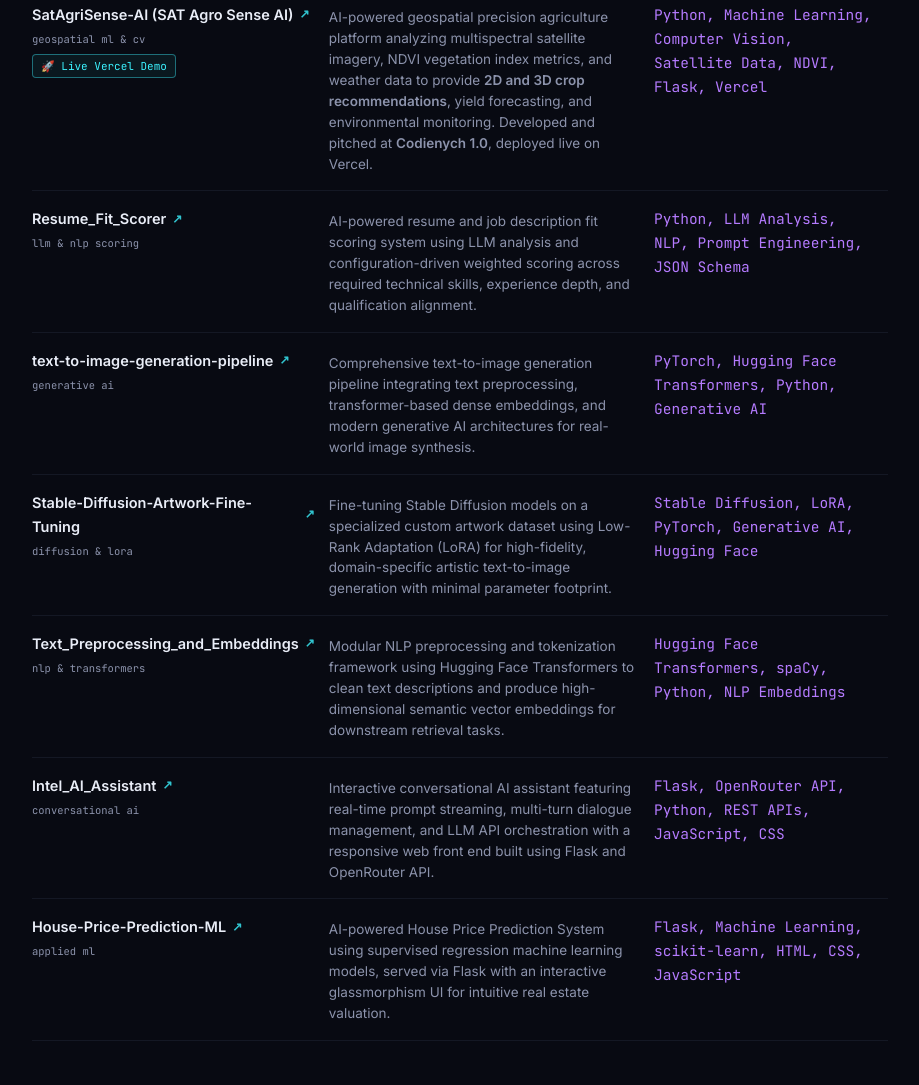
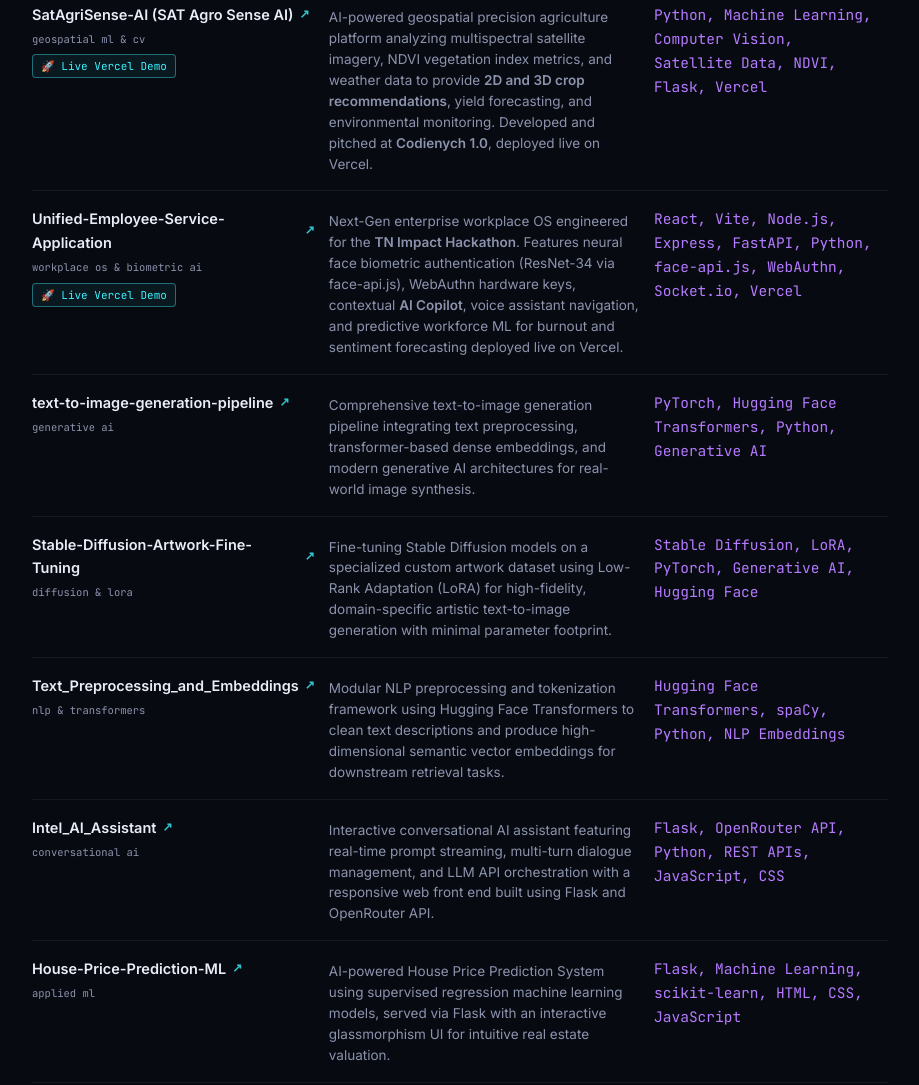
Before and after one commit to lithik-raj/lithik-raj.github.io, a plain HTML site: page index.html in a window 1280 px wide. Shown: the part 1539-2624 px from the top of the page, without its empty margins (295-1214 px from the left). Drawn offline with Linux system fonts and the light colour scheme.

Commit message:
Add Unified Employee Service Application live Vercel demo and remove Resume Fit Scorer

```diff
--- a/index.html
+++ b/index.html
@@ -466,18 +466,19 @@
             <td class="stack">Python, Machine Learning, Computer Vision, Satellite Data, NDVI, Flask, Vercel</td>
           </tr>
 
-          <!-- 5. Resume_Fit_Scorer -->
+          <!-- 5. Unified_employee_service_application -->
           <tr data-cat="agentic">
             <td>
               <div class="proj-name">
-                <a href="https://github.com/lithik-raj/Resume_Fit_Scorer" target="_blank" rel="noopener">Resume_Fit_Scorer</a>
+                <a href="https://github.com/lithik-raj/Unified_employee_service_application" target="_blank" rel="noopener">Unified-Employee-Service-Application</a>
               </div>
-              <div class="tag-cat">llm &amp; nlp scoring</div>
+              <div class="tag-cat">workplace os &amp; biometric ai</div>
+              <a href="https://unified-employee-service-application-lithik-rajs-projects.vercel.app/" target="_blank" rel="noopener" class="live-badge">🚀 Live Vercel Demo</a>
             </td>
             <td>
-              <div class="proj-desc">AI-powered resume and job description fit scoring system using LLM analysis and configuration-driven weighted scoring across required technical skills, experience depth, and qualification alignment.</div>
+              <div class="proj-desc">Next-Gen enterprise workplace OS engineered for the <strong>TN Impact Hackathon</strong>. Features neural face biometric authentication (ResNet-34 via face-api.js), WebAuthn hardware keys, contextual <strong>AI Copilot</strong>, voice assistant navigation, and predictive workforce ML for burnout and sentiment forecasting deployed live on Vercel.</div>
             </td>
-            <td class="stack">Python, LLM Analysis, NLP, Prompt Engineering, JSON Schema</td>
+            <td class="stack">React, Vite, Node.js, Express, FastAPI, Python, face-api.js, WebAuthn, Socket.io, Vercel</td>
           </tr>
 
           <!-- 6. text-to-image-generation-pipeline -->
@@ -696,7 +697,7 @@
         <div class="cert-card">
           <div class="cert-org">Hackathons &amp; Competitions</div>
           <div class="cert-title">TN Impact Hackathon &amp; Codienych 1.0</div>
-          <p class="cert-desc">Team participant at <strong>TN Impact Hackathon</strong> (NEXUS - Unified Employee Service Platform at KIT College, Coimbatore) and <strong>Codienych 1.0</strong> (SAT Agro Sense AI satellite crop monitoring system with 2D/3D visualization).</p>
+          <p class="cert-desc">Team participant at <strong>TN Impact Hackathon</strong> (NEXUS AI Workplace OS &amp; Unified Employee Service Platform — <a href="https://unified-employee-service-application-lithik-rajs-projects.vercel.app/" target="_blank" rel="noopener" style="color:var(--cyan); font-weight:600;">Live Vercel Demo ↗</a>) and <strong>Codienych 1.0</strong> (SAT Agro Sense AI satellite crop monitoring system — <a href="https://satagrisense-ai.vercel.app/" target="_blank" rel="noopener" style="color:var(--cyan); font-weight:600;">Live Vercel Demo ↗</a>).</p>
         </div>
       </div>
     </section>
```
Also changed, not shown: 1 other file.
